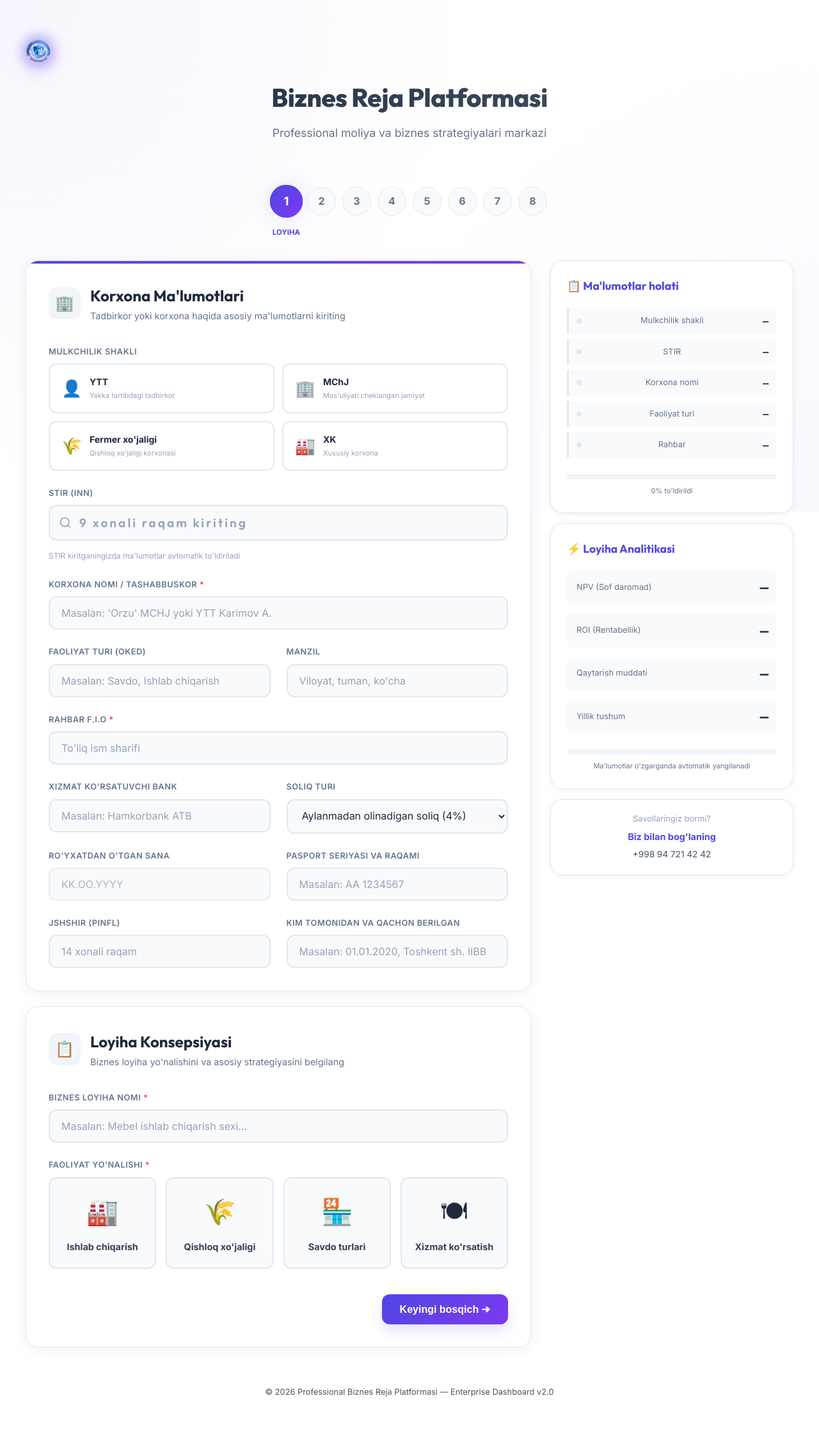
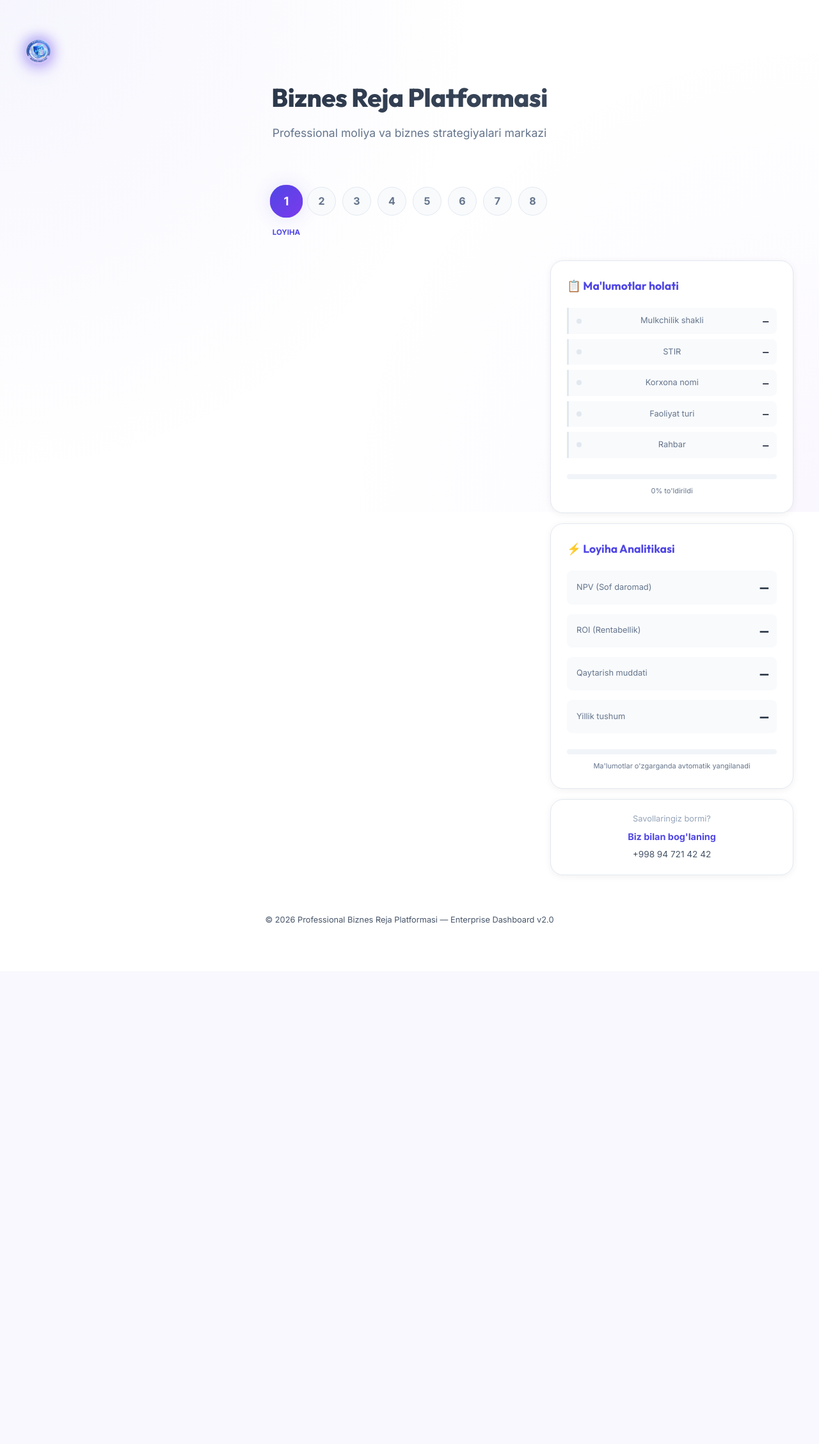
Before and after one commit to akbarovboburjon19940707-code/uzbiznesss_site, a Flask app: page /dashboard in a window 1280 px wide. Shown: the whole page at 64% size. After the commit the page ends 1445 px from the top, so only its background shows below. Run offline with Flask 3, Linux system fonts and the light colour scheme; some libraries are stand-ins or nearby versions.

Commit message:
update site

```diff
--- a/templates/index.html
+++ b/templates/index.html
@@ -52,7 +52,7 @@
                 <input type="hidden" name="csrf_token" value="{{ csrf_token() }}">
 
                 <!-- STEP 1: Korxona Ma'lumotlari + Loyiha Konsepsiyasi -->
-                <div class="form-step active" id="step1">
+                <div class="form-step" id="step1">
                     <!-- ═══ BLOK 1: Korxona Ma'lumotlari ═══ -->
                     <div class="glass-card active">
                         <div class="section-head">
```
